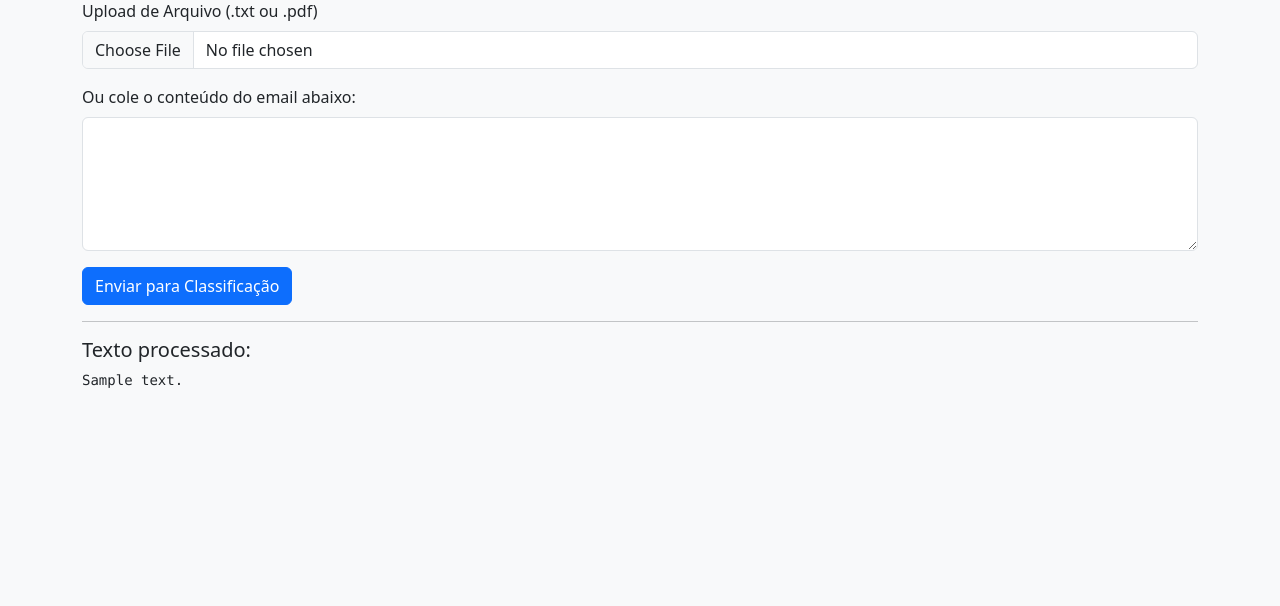
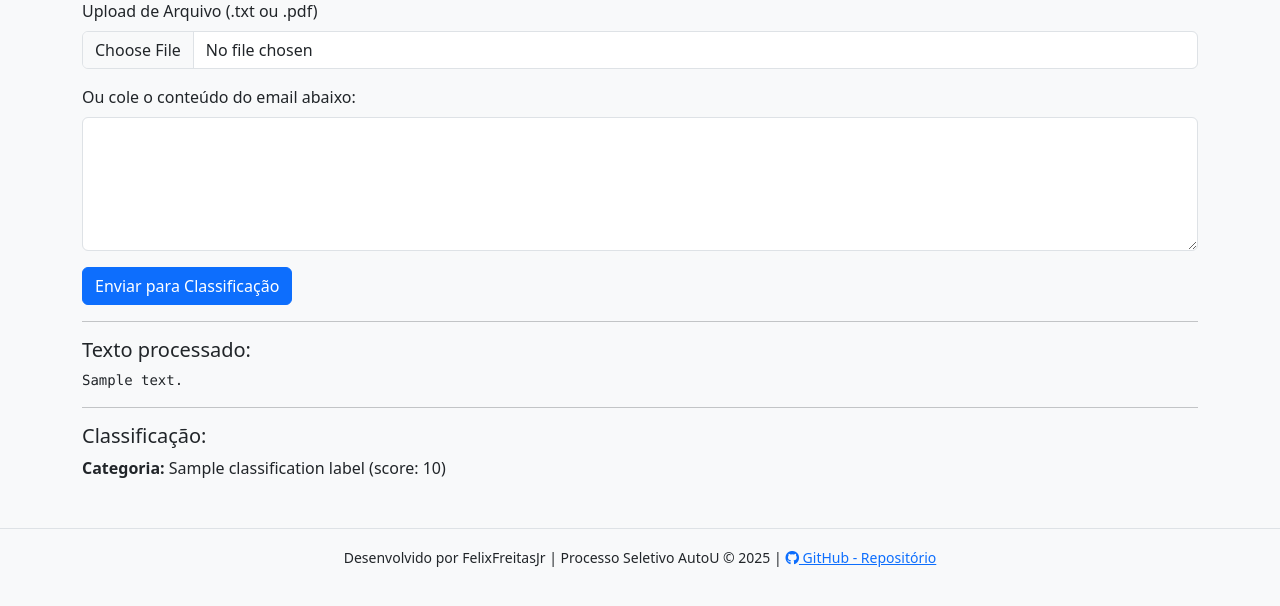
Before and after one commit to FelixFreitasJr/IA-Mail, a Flask app: template app/templates/index.html in a window 1280 px wide. Shown: the part 111-717 px from the top of the page. Run offline with Flask 3, Linux system fonts and the light colour scheme; the template is opened without the code that fills it: most values are stand-ins (such as "Sample title", 1, 10 or a date in 2020).

Commit message:
Integração da Classificação com IA

```diff
--- a/app/main.py
+++ b/app/main.py
@@ -1,16 +1,30 @@
 from flask import Flask, request, render_template
-import os
 import pdfplumber
+from transformers import pipeline
 
 app = Flask(__name__)
+
+# Inicializa a pipeline de classificação zero-shot com o modelo BART
+classifier = pipeline("zero-shot-classification", model="facebook/bart-large-mnli")
 
 def extract_text_from_pdf(file):
     with pdfplumber.open(file) as pdf:
         return "\n".join([page.extract_text() for page in pdf.pages if page.extract_text()])
 
+def classify_text(text):
+    candidate_labels = ["Produtivo", "Improdutivo"]
+    result = classifier(text, candidate_labels)
+    # Seleciona o rótulo com a maior pontuação
+    classification_label = result["labels"][0]
+    classification_score = result["scores"][0]
+    return classification_label, classification_score
+
 @app.route('/', methods=['GET', 'POST'])
 def index():
     extracted_text = ""
+    classification_label = ""
+    classification_score = 0.0
+
     if request.method == 'POST':
         uploaded_file = request.files.get('file')
         input_text = request.form.get('text_input')
@@ -22,8 +36,13 @@ def index():
         elif input_text:
             extracted_text = input_text.strip()
 
-        # Por enquanto, só mostramos o texto processado
-        return render_template('index.html', input_text=extracted_text)
+        if extracted_text:
+            classification_label, classification_score = classify_text(extracted_text)
+
+        return render_template('index.html',
+                               input_text=extracted_text,
+                               classification_label=classification_label,
+                               classification_score=classification_score)
 
     return render_template('index.html')
 
--- a/app/templates/index.html
+++ b/app/templates/index.html
@@ -4,6 +4,8 @@
   <meta charset="UTF-8">
   <title>Classificador de Emails - AutoU</title>
   <link href="https://cdn.jsdelivr.net/npm/bootstrap@5.3.0/dist/css/bootstrap.min.css" rel="stylesheet">
+  <!-- Font Awesome para o ícone do GitHub -->
+  <link rel="stylesheet" href="https://cdnjs.cloudflare.com/ajax/libs/font-awesome/6.0.0-beta3/css/all.min.css">
 </head>
 <body class="bg-light">
   <div class="container mt-5">
@@ -25,6 +27,26 @@
       <h5>Texto processado:</h5>
       <pre>{{ input_text }}</pre>
     {% endif %}
+
+    {% if classification_label %}
+      <hr>
+      <h5>Classificação:</h5>
+      <p>
+        <strong>Categoria:</strong> {{ classification_label }} (score: {{ classification_score | round(2) }})
+      </p>
+    {% endif %}
   </div>
+
+  <!-- Rodapé com Link para o GitHub -->
+  <footer class="bg-light mt-5 py-3 border-top">
+    <div class="container text-center">
+      <small>
+        Desenvolvido por FelixFreitasJr | Processo Seletivo AutoU © 2025 |
+        <a href="https://github.com/FelixFreitasJr/autou-email-classifier" target="_blank" rel="noopener noreferrer">
+          <i class="fab fa-github"></i> GitHub - Repositório
+        </a>
+      </small>
+    </div>
+  </footer>
 </body>
 </html>
```
Also changed, not shown: README.md. Lines whose indentation alone changed are shown as unchanged.
